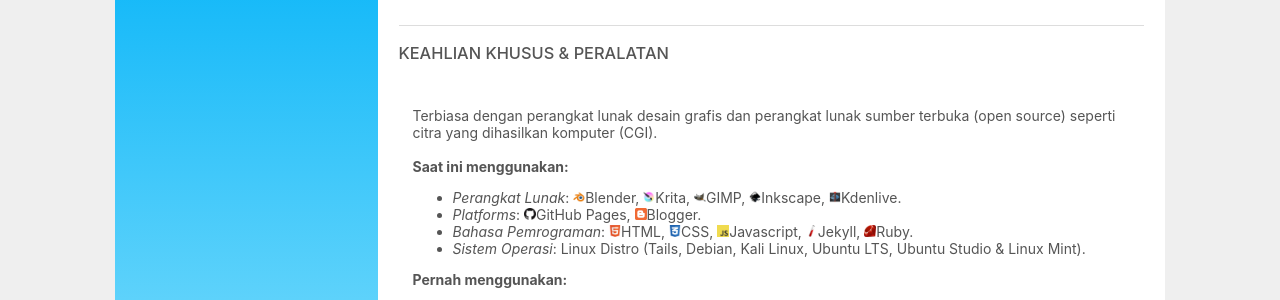
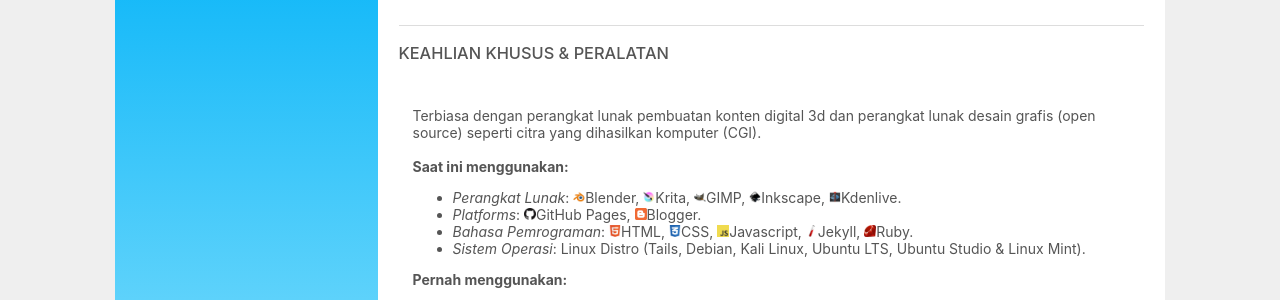
Before and after one commit to mohamadrido/about, a Jekyll site: the page built from id.html, in a window 1280 px wide. Shown: the part 876-1176 px from the top of the page. Built offline with Jekyll 4.4.1, drawn with Linux system fonts in a browser that asks for light colours; nearby versions of some CDN libraries.

Commit message:
Update id.html

```diff
--- a/id.html
+++ b/id.html
@@ -91,7 +91,7 @@ layout: default
     </div>
     <h3>KEAHLIAN KHUSUS & PERALATAN</h3>
     <div class="container" style="padding: 1em; border-bottom: 1px solid #ddd;">
-    <p>Terbiasa dengan perangkat lunak desain grafis dan perangkat lunak sumber terbuka (open source) seperti citra yang dihasilkan komputer (CGI).<br/>
+    <p>Terbiasa dengan perangkat lunak pembuatan konten digital 3d dan perangkat lunak desain grafis (open source) seperti citra yang dihasilkan komputer (CGI).<br/>
     <br/>
     <b>Saat ini menggunakan:</b>
     <ul>
```
